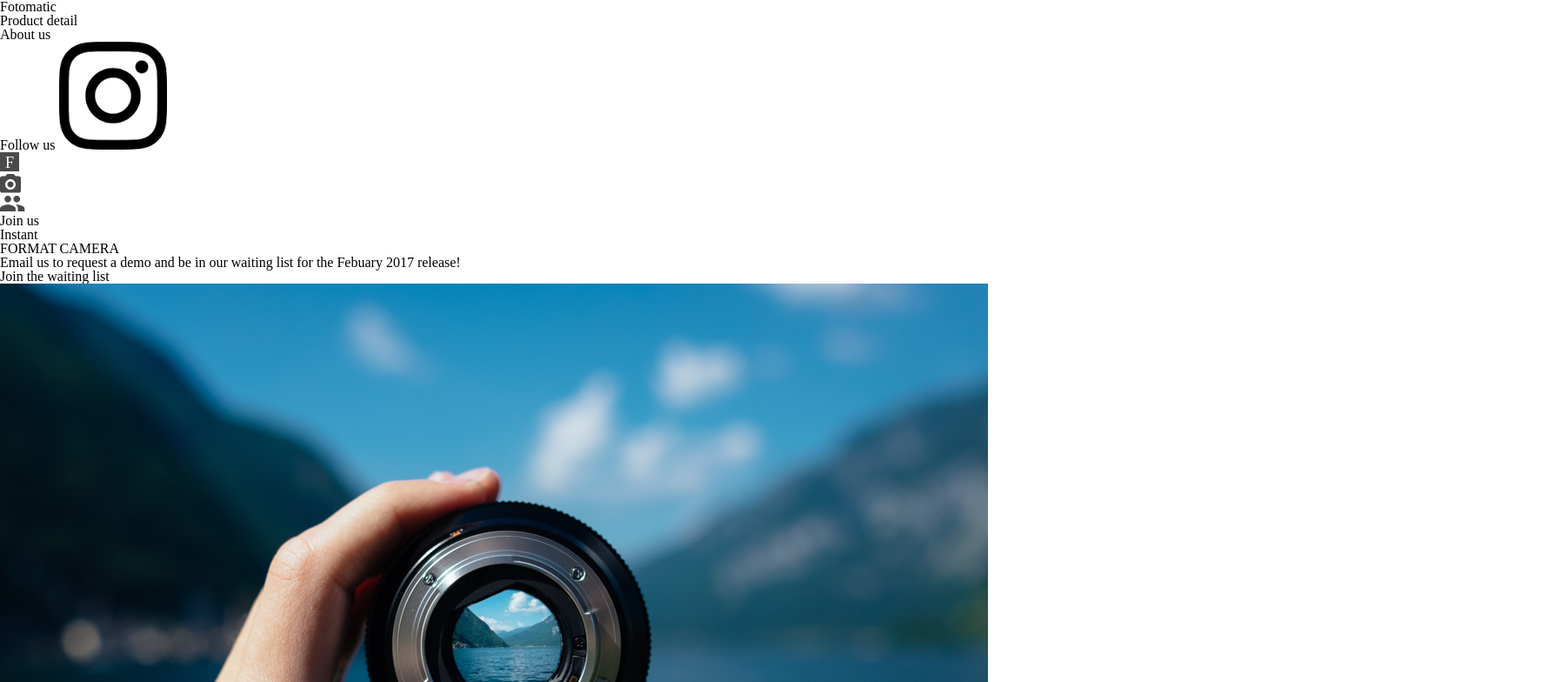
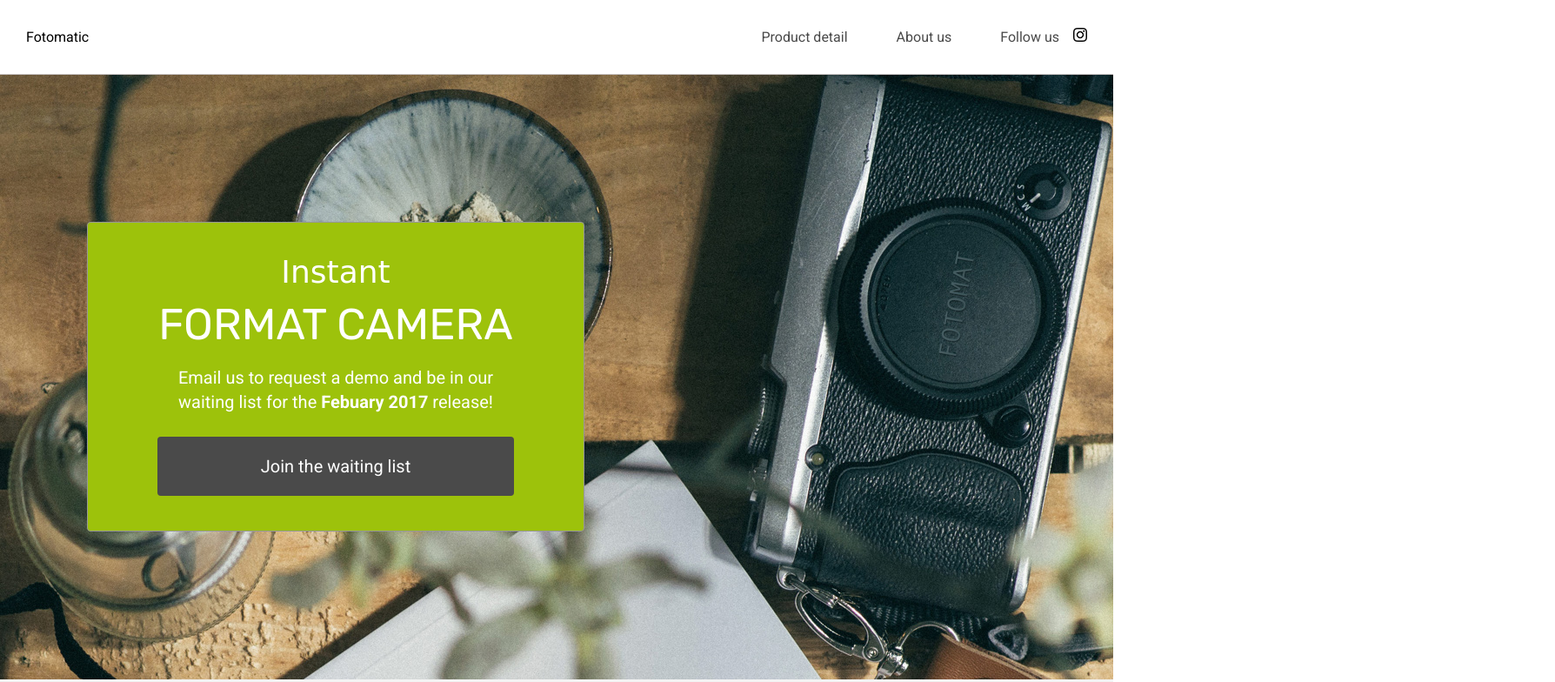
Before and after one commit to alysonalyson/fotomatic, a plain HTML site: page index.html in a window 1280 px wide. Shown: the top 784 px of the page at 87% size, 1788 px wide, since content can reach past the window. Drawn offline with Linux system fonts and the light colour scheme; files whose address does not match are found by name; a web font is replaced by a local one.

Commit message:
corrected header and sign up section

```diff
--- a/index.html
+++ b/index.html
@@ -5,6 +5,7 @@
   <link href="https://fonts.googleapis.com/css?family=Rubik" rel="stylesheet">
   <link href="https://fonts.googleapis.com/css?family=Roboto:300,400,600,700" rel="stylesheet">
   <link rel="stylesheet" href="./resources/css/reset.css">
+  <link rel="stylesheet" href="./resources/css/style.css">
   <meta charset="UTF-8">
 </head>
 <body>
--- a/resources/css/style.css
+++ b/resources/css/style.css
@@ -38,9 +38,11 @@ html {
 
 header {
   position: fixed;
+  z-index: 5;
   width: 100%;
   border-bottom: solid 1px #c6c1c1;
   background-color: white;
+  height: 85px;
 }
 
 header .content {
@@ -117,9 +119,15 @@ header .mobile {
   justify-content: flex-start;
   align-items: flex-start;
   height: 43.5rem;
+  background-image: url("../images/banner-landingpage.jpg");
+  background-size: cover;
+  background-position: bottom;
+  background-repeat: no-repeat;
 }
 
 #sign-up-cta {
+  margin-top: 170px;
+  margin-left: 100px;
   padding: 0 5rem 2.5rem 5rem;
   border: solid 1px #979797;
   border-radius: 4px;
```
